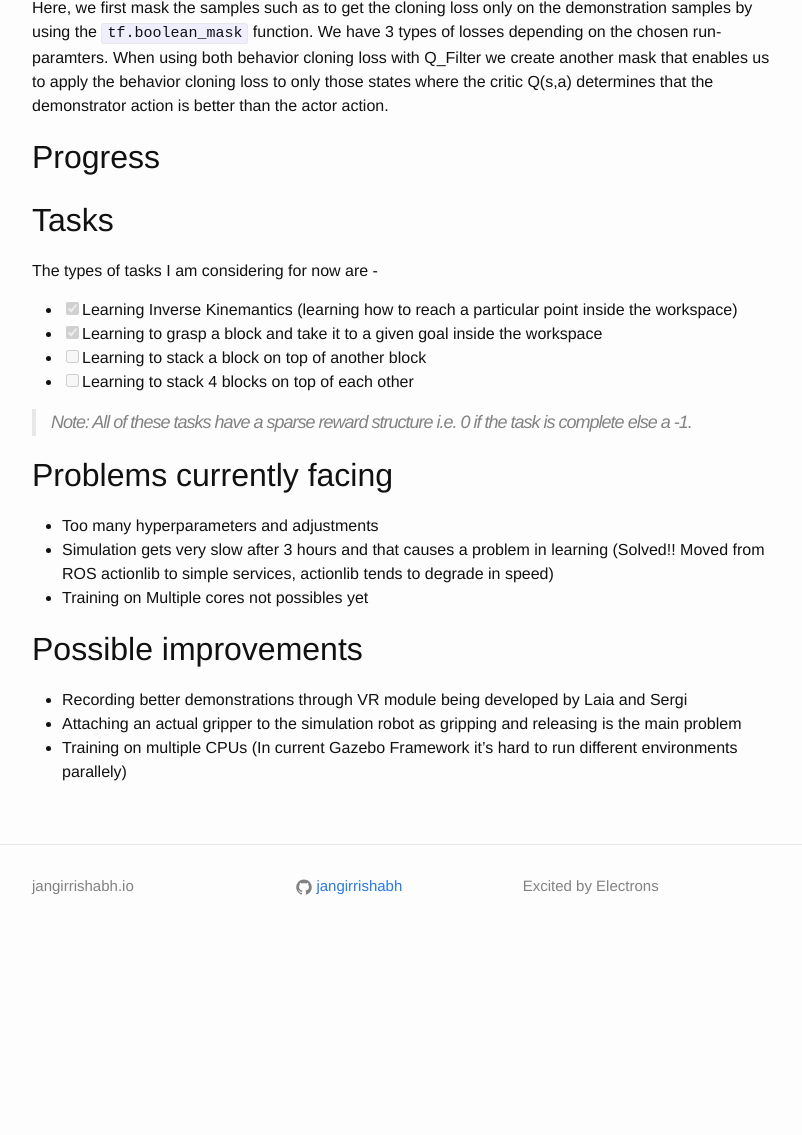
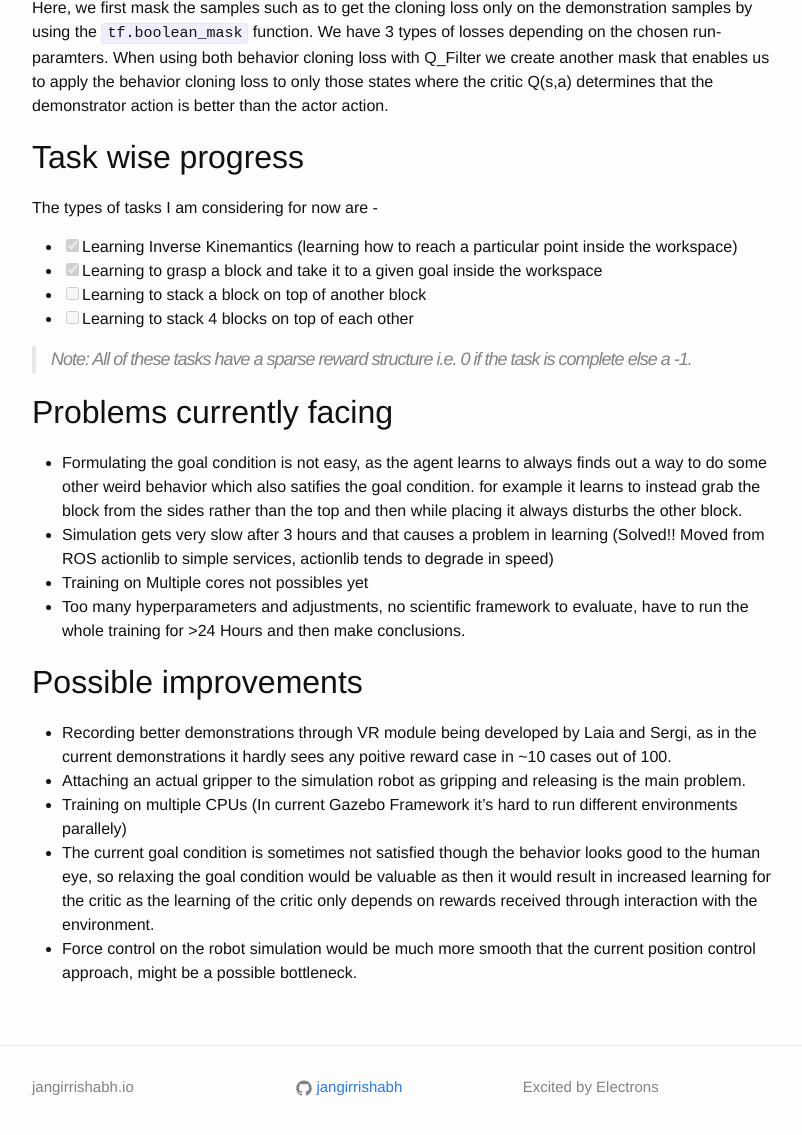
Before and after one commit to jangirrishabh/jangirrishabh.github.io, a Jekyll site: the page built from _posts/2018-06-20-her-reference-doc.md, in a window 1280 px wide and 1400 px high, scrolled down 4666 px, cut to the strip 242-1377 px from the top of the window. Shown: the whole strip, without its empty margins (238-1040 px from the left). Built offline with Jekyll 4.4.1, drawn with Linux system fonts in a browser that asks for light colours; formulas are drawn with MathJax 3; before the commit the page ends 5865 px from its top, so only the background shows below that.

Commit message:
New post
*Added reference doc for overcoming exploration with demos

*Personal doc, would not be available on the website

```diff
--- a/_posts/2018-06-20-her-reference-doc.md
+++ b/_posts/2018-06-20-her-reference-doc.md
@@ -130,12 +130,8 @@ We account for the possibility that demonstrations can be suboptimal by applying
 Here, we first mask the samples such as to get the cloning loss only on the demonstration samples by using the `tf.boolean_mask` function. We have 3 types of losses depending on the chosen run-paramters. When using both behavior cloning loss with Q_Filter we create another mask that enables us to apply the behavior cloning loss to only those states where the critic Q(s,a) determines that the demonstrator action is better than the actor action.
 
 
-## Progress
 
-
-
-
-## Tasks
+## Task wise progress
 The types of tasks I am considering for now are -
 - [x] Learning Inverse Kinemantics (learning how to reach a particular point inside the workspace)
 - [x] Learning to grasp a block and take it to a given goal inside the workspace
@@ -147,13 +143,16 @@ The types of tasks I am considering for now are -
 
 ## Problems currently facing
 
-- Too many hyperparameters and adjustments
+- Formulating the goal condition is not easy, as the agent learns to always finds out a way to do some other weird behavior which also satifies the goal condition. for example it learns to instead grab the block from the sides rather than the top and then while placing it always disturbs the other block.
 - Simulation gets very slow after 3 hours and that causes a problem in learning (Solved!! Moved from ROS actionlib to simple services, actionlib tends to degrade in speed)
 - Training on Multiple cores not possibles yet
+- Too many hyperparameters and adjustments, no scientific framework to evaluate, have to run the whole training for >24 Hours and then make conclusions.
 
 
 ## Possible improvements
 
-- Recording better demonstrations through VR module being developed by Laia and Sergi
-- Attaching an actual gripper to the simulation robot as gripping and releasing is the main problem
+- Recording better demonstrations through VR module being developed by Laia and Sergi, as in the current demonstrations it hardly sees any poitive reward case in ~10 cases out of 100.
+- Attaching an actual gripper to the simulation robot as gripping and releasing is the main problem.
 - Training on multiple CPUs (In current Gazebo Framework it's hard to run different environments parallely)
+- The current goal condition is sometimes not satisfied though the behavior looks good to the human eye, so relaxing the goal condition would be valuable as then it would result in increased learning for the critic as the learning of the critic only depends on rewards received through interaction with the environment.
+- Force control on the robot simulation would be much more smooth that the current position control approach, might be a possible bottleneck.
```
